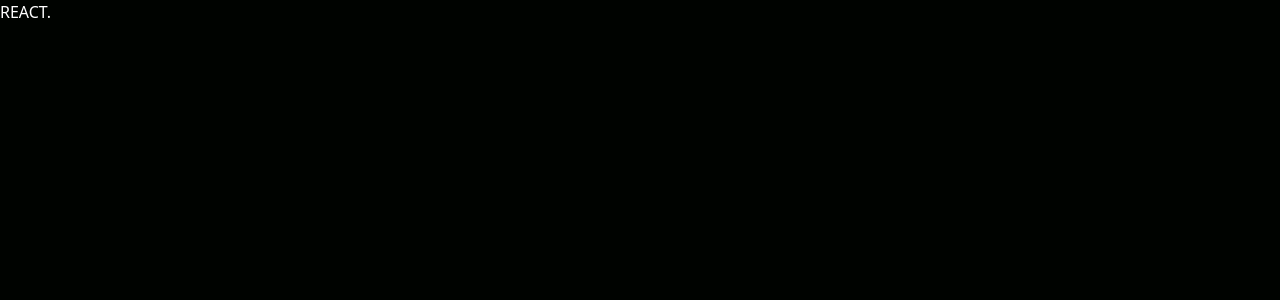
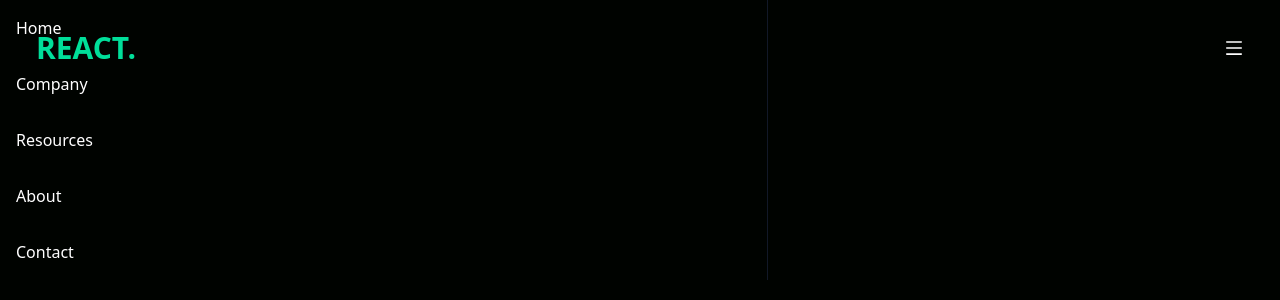
Before and after one commit to marpaul14/data-finance, a React (Vite) app: page / in a window 1280 px wide. Shown: the top 300 px of the page. Built offline with nearby package versions, Linux system fonts and the light colour scheme.

Commit message:
Second commit

```diff
--- a/package.json
+++ b/package.json
@@ -11,7 +11,8 @@
   },
   "dependencies": {
     "react": "^18.2.0",
-    "react-dom": "^18.2.0"
+    "react-dom": "^18.2.0",
+    "react-icons": "^4.11.0"
   },
   "devDependencies": {
     "@types/react": "^18.2.15",
--- a/src/components/Navbar.jsx
+++ b/src/components/Navbar.jsx
@@ -1,7 +1,28 @@
+import { AiOutlineMenu, AiOutlineClose } from "react-icons/ai";
+
 function Navbar() {
   return (
-    <div className="text-white">
-      <h1 className="">REACT.</h1>
+    <div className="text-white flex justify-between items-center h-24 max-w-[1240px] mx-auto px-4">
+      <h1 className="w-full text-3xl font-bold text-[#00df9a]">REACT.</h1>
+      <ul className="flex hidden">
+        <li className="p-4">Home</li>
+        <li className="p-4">Company</li>
+        <li className="p-4">Resources</li>
+        <li className="p-4">About</li>
+        <li className="p-4">Contact</li>
+      </ul>
+      <div>
+        <AiOutlineMenu size={20} />
+      </div>
+      <div className="fixed left-0 top-0 w-[60%] border-r border-r-gray-900">
+        <ul>
+          <li className="p-4">Home</li>
+          <li className="p-4">Company</li>
+          <li className="p-4">Resources</li>
+          <li className="p-4">About</li>
+          <li className="p-4">Contact</li>
+        </ul>
+      </div>
     </div>
   );
 }
```
Also changed, not shown: 1 other file (tests, documents, lock files or other folders).
